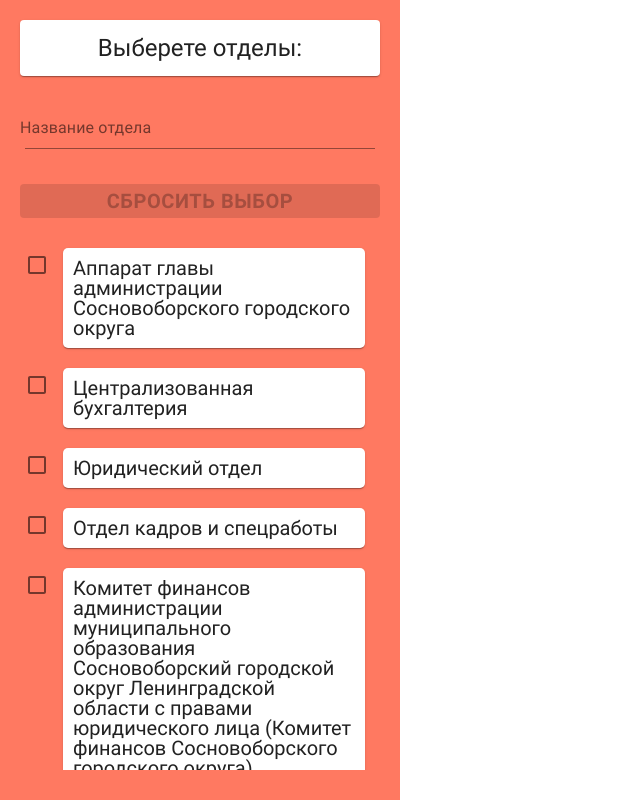
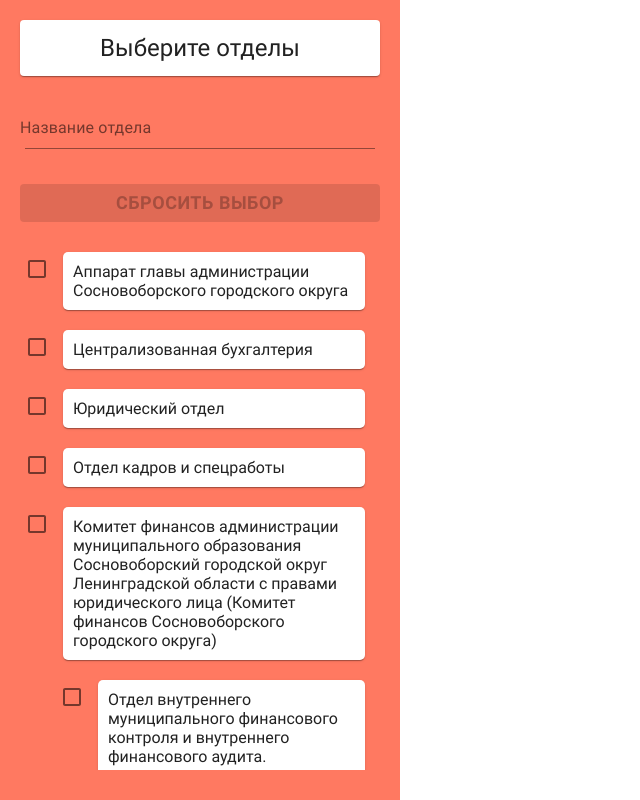
Before and after one commit to wave909/atomhack-monorepo, a React (Create React App) app in the folder packages/web/: page / in a window 1280 px wide. Shown: the whole page, without its empty margins (0-640 px from the left). Built offline with nearby package versions, Linux system fonts and the light colour scheme.

Commit message:
Minor fixes

```diff
--- a/packages/web/src/components/DepartmentsFilter/DepartmentsFilter.module.scss
+++ b/packages/web/src/components/DepartmentsFilter/DepartmentsFilter.module.scss
@@ -21,18 +21,17 @@
   }
 
   .reset{
-    font-size: 20px;
+    font-size: 18px;
     line-height: 22px;
     font-weight: 600;
-
     margin: 10px 0;
+    padding: 8px;
   }
 
   .departments-list{
     display: flex;
     flex-direction: column;
-    font-size: 20px;
-    line-height: 20px;
+    font-size: 16px;
     margin: 10px 0;
     padding-right: 15px;
     height: 100%;
--- a/packages/web/src/components/DepartmentsFilter/DepartmentsFilter.tsx
+++ b/packages/web/src/components/DepartmentsFilter/DepartmentsFilter.tsx
@@ -28,7 +28,7 @@ export const DepartmentsFilter = ({
 
   return (
     <div className={`${className || ''} ${style['department-filter']}`}>
-      <Paper className={style['title']}>Выберете отделы:</Paper>
+      <Paper className={style['title']}>Выберите отделы</Paper>
         <TextField
           label={'Название отдела'}
           type="text"
```
